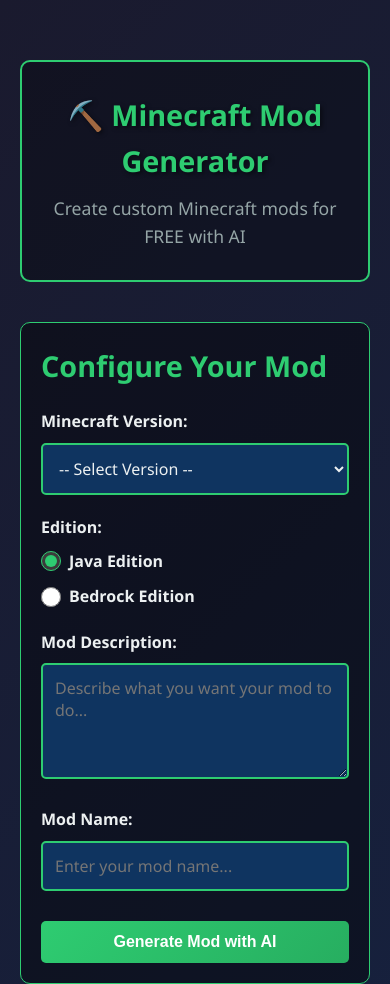
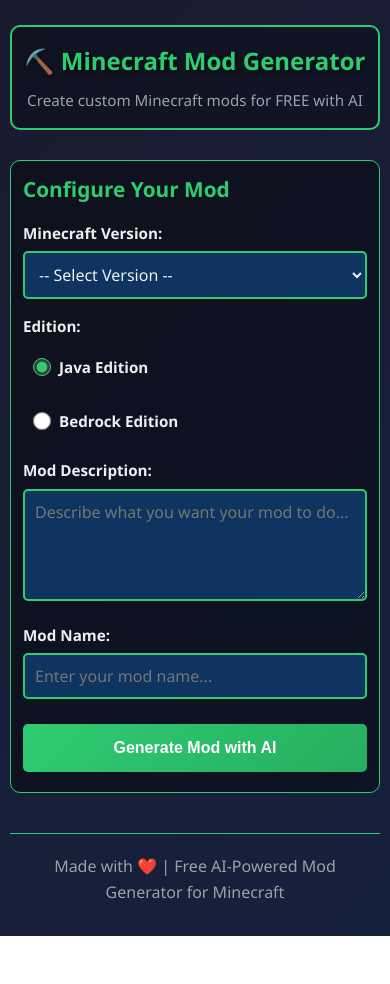
Before and after one commit to chicolenard-max/minecraft-mod-generator, a website: page index.html in a window 390 px wide. Shown: the top 984 px of the page. After the commit the page ends 936 px from the top, so only its background shows below. Drawn offline with Linux system fonts and the light colour scheme.

Commit message:
Improve mobile UX: larger touch targets, better spacing, enhanced responsive design

```diff
--- a/styles.css
+++ b/styles.css
@@ -10,6 +10,14 @@
     color: #ecf0f1;
     line-height: 1.6;
     min-height: 100vh;
+}
+
+/* Touch-enabled optimizations */
+body.touch-enabled input,
+body.touch-enabled textarea,
+body.touch-enabled select,
+body.touch-enabled button {
+    font-size: 16px; /* Prevent auto-zoom on iOS */
 }
 
 .container {
@@ -100,6 +108,8 @@
     align-items: center;
     gap: 8px;
     margin-bottom: 0;
+    padding: 8px;
+    cursor: pointer;
 }
 
 input[type="radio"] {
@@ -111,15 +121,19 @@
 
 .btn-primary,
 .btn-secondary {
-    padding: 12px 30px;
+    padding: 15px 30px;
     border: none;
     border-radius: 5px;
-    font-size: 1em;
+    font-size: 1.05em;
     font-weight: 600;
     cursor: pointer;
     transition: all 0.3s;
     margin-right: 10px;
     margin-top: 10px;
+    min-height: 48px; /* Touch-friendly minimum height */
+    display: inline-flex;
+    align-items: center;
+    justify-content: center;
 }
 
 .btn-primary {
@@ -137,6 +151,11 @@
     transform: translateY(0);
 }
 
+.btn-primary:disabled {
+    opacity: 0.6;
+    cursor: not-allowed;
+}
+
 .btn-secondary {
     background: #3498db;
     color: white;
@@ -145,6 +164,10 @@
 .btn-secondary:hover {
     background: #2980b9;
     transform: translateY(-2px);
+}
+
+.btn-secondary:active {
+    transform: translateY(0);
 }
 
 .results-section {
@@ -157,6 +180,8 @@
     border-radius: 5px;
     margin-bottom: 20px;
     border-left: 4px solid #2ecc71;
+    word-wrap: break-word;
+    overflow-wrap: break-word;
 }
 
 #result-content h3 {
@@ -164,9 +189,29 @@
     margin-bottom: 10px;
 }
 
+#result-content h4 {
+    color: #00d4ff;
+    margin-top: 15px;
+    margin-bottom: 10px;
+}
+
 #result-content p {
     margin-bottom: 10px;
     line-height: 1.8;
+}
+
+#result-content ul {
+    margin-left: 20px;
+    margin-bottom: 10px;
+}
+
+#result-content li {
+    margin-bottom: 8px;
+}
+
+#result-content pre {
+    font-size: 0.85em;
+    line-height: 1.4;
 }
 
 .loading {
@@ -203,9 +248,19 @@
     margin-top: 40px;
 }
 
-@media (max-width: 600px) {
+/* Mobile-first responsive design */
+@media (max-width: 768px) {
+    .container {
+        padding: 15px;
+    }
+
+    header {
+        margin: 20px 0;
+        padding: 20px 15px;
+    }
+
     header h1 {
-        font-size: 1.8em;
+        font-size: 2em;
     }
 
     section {
@@ -216,4 +271,116 @@
         flex-direction: column;
         gap: 10px;
     }
+
+    .btn-primary,
+    .btn-secondary {
+        width: 100%;
+        margin-right: 0;
+        margin-bottom: 10px;
+    }
+
+    .btn-secondary {
+        width: 48%;
+        display: inline-flex;
+    }
+
+    .btn-secondary:nth-child(2n) {
+        margin-left: 2%;
+    }
 }
+
+@media (max-width: 600px) {
+    header h1 {
+        font-size: 1.8em;
+        margin-bottom: 8px;
+    }
+
+    header .subtitle {
+        font-size: 0.95em;
+    }
+
+    section {
+        padding: 15px;
+        margin-bottom: 15px;
+    }
+
+    section h2 {
+        font-size: 1.5em;
+        margin-bottom: 15px;
+    }
+
+    .form-group {
+        margin-bottom: 15px;
+    }
+
+    label {
+        font-size: 0.95em;
+        margin-bottom: 6px;
+    }
+
+    select,
+    input[type="text"],
+    textarea {
+        padding: 12px;
+        font-size: 16px; /* Prevent iOS auto-zoom */
+    }
+
+    .btn-primary,
+    .btn-secondary {
+        padding: 14px 20px;
+        font-size: 1em;
+        width: 100%;
+        margin-right: 0;
+        margin-bottom: 8px;
+    }
+
+    #result-content {
+        padding: 15px;
+    }
+
+    #result-content pre {
+        padding: 12px !important;
+        font-size: 0.75em;
+        max-height: 200px;
+    }
+
+    .radio-group label {
+        padding: 10px;
+        font-size: 0.95em;
+    }
+
+    input[type="radio"] {
+        width: 18px;
+        height: 18px;
+    }
+}
+
+@media (max-width: 480px) {
+    .container {
+        padding: 10px;
+    }
+
+    header {
+        margin: 15px 0;
+        padding: 15px 10px;
+    }
+
+    header h1 {
+        font-size: 1.5em;
+    }
+
+    section {
+        padding: 12px;
+    }
+
+    section h2 {
+        font-size: 1.3em;
+    }
+
+    select,
+    input[type="text"],
+    textarea {
+        padding: 10px;
+        font-size: 16px;
+    }
+}
```
